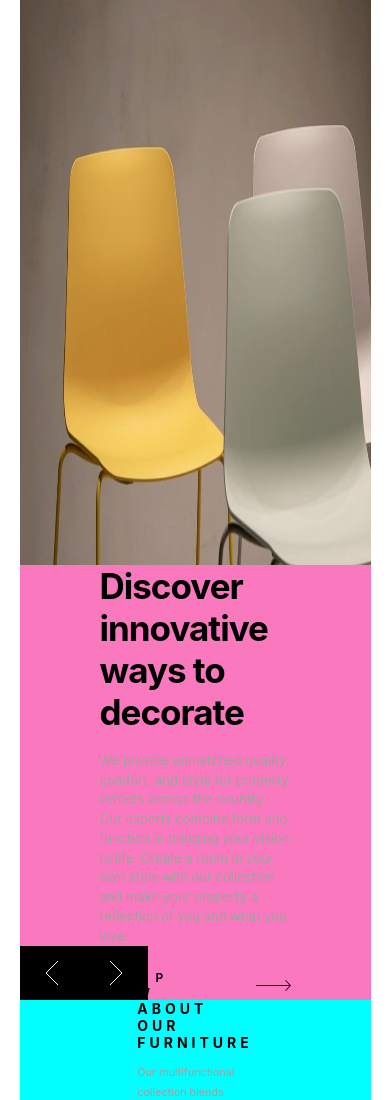
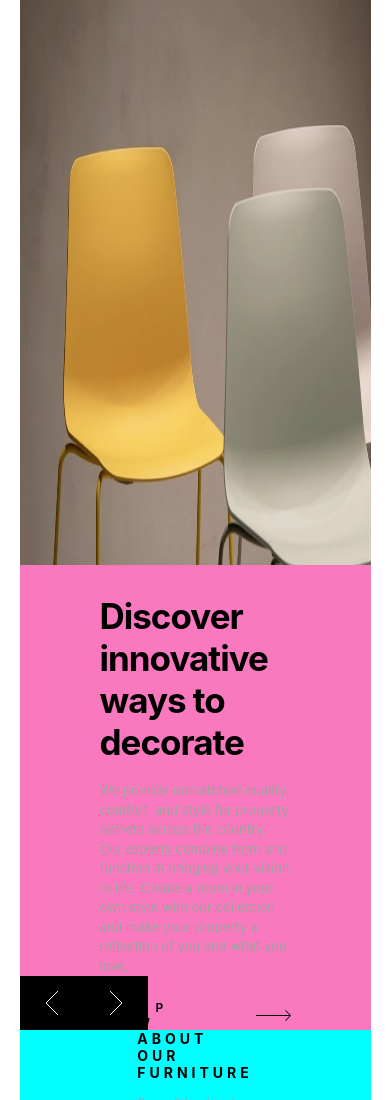
Before and after one commit to Gemcreation/roomredoreactgeeg, a React (Create React App) app: page / in a window 390 px wide. Shown: the top 1100 px of the page. Built offline with nearby package versions, Linux system fonts and the light colour scheme.

Commit message:
right side response doing

```diff
--- a/src/App.scss
+++ b/src/App.scss
@@ -255,9 +255,17 @@ section.flexLower{
   article.leftSide{
     width: 100%;
   }
+  article.rightSide{
+    width: 100%;
+
+    div.heroText h1{
+      margin-top: 30px;
+    }
+  }
+
   article.lowerSide{
     display: grid;
-    grid-template-rows: 1fr 1fr;
+    grid-template-rows: 1fr;
     background-color: aqua;
     // display: grid;
     // grid-template-rows: 1fr 1fr;
```
